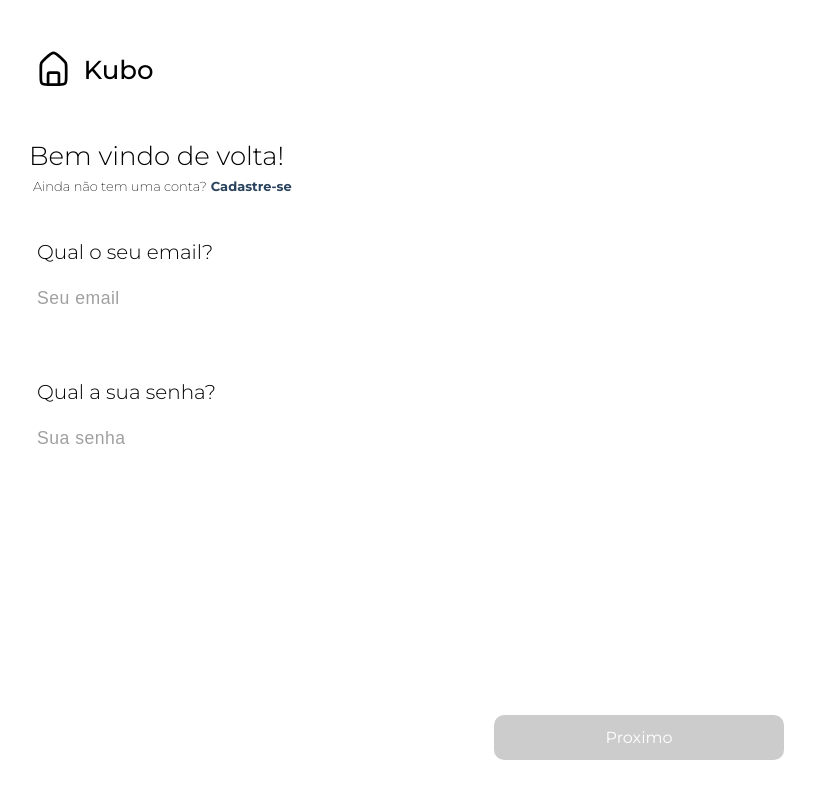
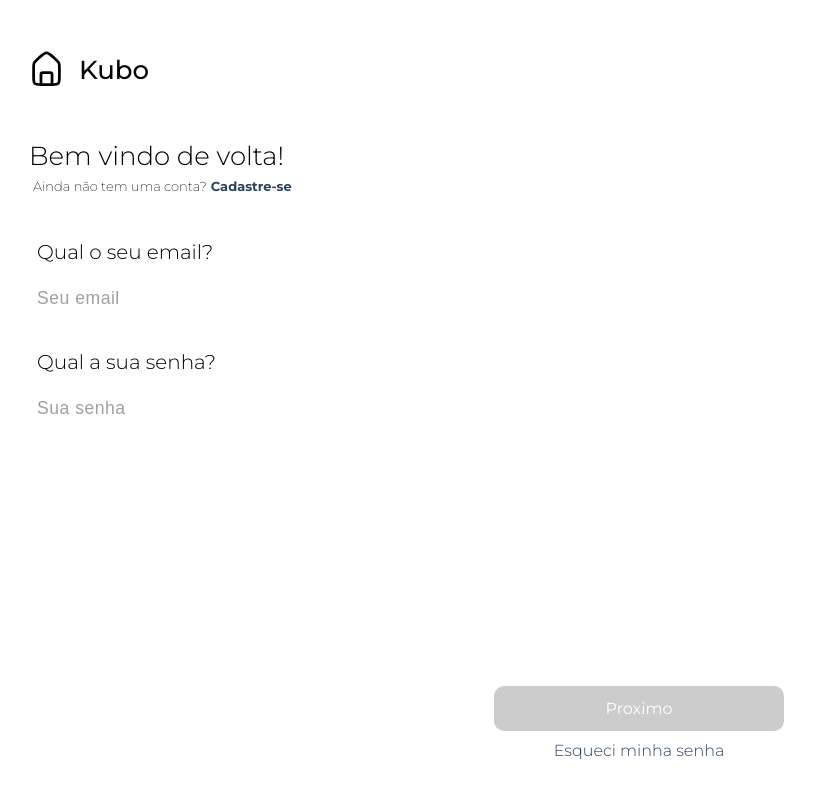
Before and after one commit to Kubo-Architecture/kubo-frontend, a React (Vite) app: page /login in a window 1280 px wide. Shown: the whole page, without its empty margins (1-816 px from the left). Built offline with nearby package versions, Linux system fonts and the light colour scheme.

Commit message:
feat: implement forgot my password button structure and design

```diff
--- a/package.json
+++ b/package.json
@@ -4,7 +4,7 @@
   "version": "0.0.0",
   "type": "module",
   "scripts": {
-    "dev": "vite",
+    "dev": "vite --host",
     "build": "vite build",
     "lint": "eslint .",
     "preview": "vite preview"
--- a/src/components/LoginPage/LoginForm/index.jsx
+++ b/src/components/LoginPage/LoginForm/index.jsx
@@ -105,6 +105,7 @@ const LoginForm = () => {
         >
             Proximo
         </button>
+        <a href="">Esqueci minha senha</a>
       </div>
     </form>
 
--- a/src/components/LoginPage/LoginForm/styles.css
+++ b/src/components/LoginPage/LoginForm/styles.css
@@ -25,6 +25,8 @@
     align-items: center;
     justify-content: end;
     padding-bottom:40px;
+    gap: 10px;
+    font-family: "Montserrat", sans-serif;
   }
 
   .proximo-btn:disabled {
--- a/src/components/Universal/InputField/styles.css
+++ b/src/components/Universal/InputField/styles.css
@@ -1,5 +1,5 @@
 .input-group {
-    height: 140px;
+    height: 110px;
   }
 
   input {
--- a/src/components/Universal/SimpleHeader/styles.css
+++ b/src/components/Universal/SimpleHeader/styles.css
@@ -17,13 +17,9 @@ header h1{
 
 .kubo-icon{
     height: 35px;
-    width: auto;
+    width: 35px;
 }
 
 .kubo-icon:hover{
     cursor: pointer;
 }
-
-.icon-container{
-    margin-left:10px;
-}
```
